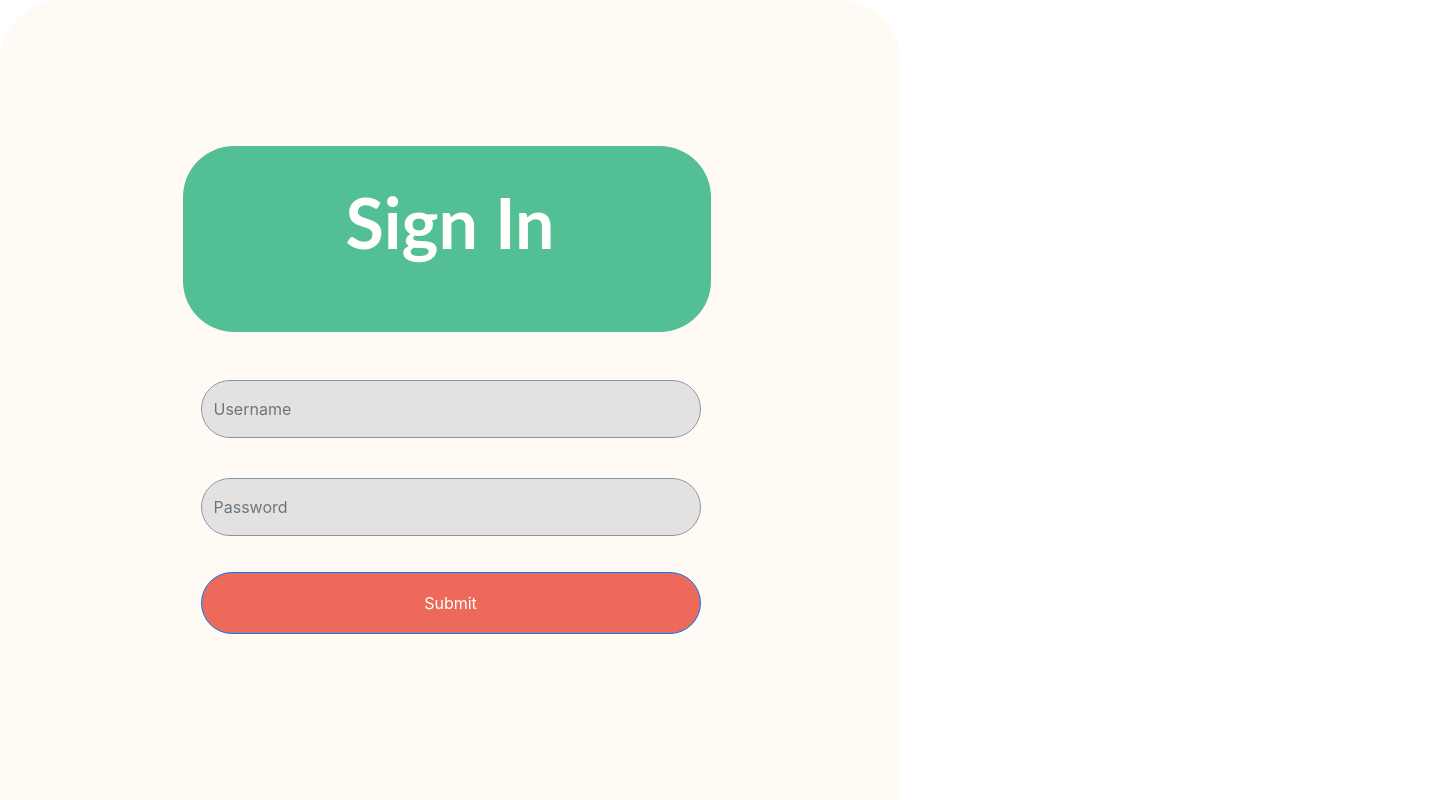
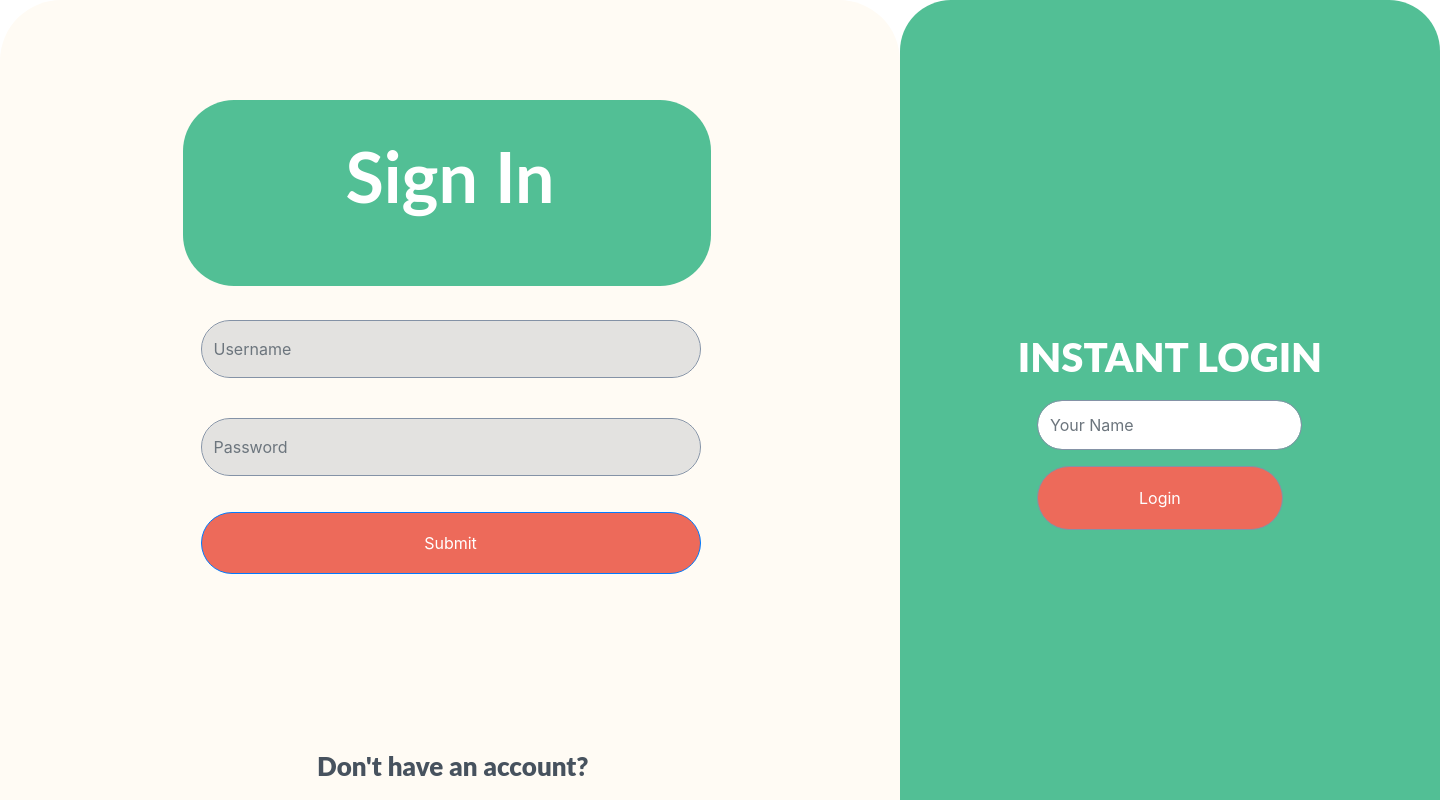
Before and after one commit to franckmartin3d/ChatApp, a React (Create React App) app in the folder chatapp/: page / in a window 1280 px wide. Shown: the top 800 px of the page, 1440 px wide, since content can reach past the window. Built offline with nearby package versions, Linux system fonts and the light colour scheme.

Commit message:
Login html done

```diff
--- a/chatapp/src/Login/Login.css
+++ b/chatapp/src/Login/Login.css
@@ -8,6 +8,9 @@
   }
 
 .jumbo-right {
+    position: absolute;
+    left: 900px;
+    top: 0px;
     background-color: #52BF95;
     border-radius: 51px;
     width: 540px;
@@ -16,7 +19,7 @@
   .green-h1 {
     position: absolute;
     left: 183px;
-    top: 146px;
+    top: 100px;
     background-color: #52BF95;
     border-radius: 51px;
     width: 528px;
@@ -40,7 +43,7 @@
 .form-position{
     position: absolute;
     left: 180.5px;
-    top: 360px;
+    top: 300px;
   }
 .form-username{
     position: relative;
@@ -76,7 +79,7 @@
   .account-text {
     position: absolute;
     left: 317px;
-    top: 850px;
+    top: 750px;
     color: #47525E;
     font-family: Lato;
     font-size: 26px;
@@ -88,7 +91,7 @@
   .sign-up-link {
     position: absolute;
     left: 363px;
-    top: 900px;
+    top: 800px;
     color: #ED6A5A;
     font-family: Lato;
     font-size: 26px;
@@ -96,3 +99,35 @@
     line-height: 33px;
     text-align: left;
   }
+
+  .instant-login {
+    position: absolute;
+    left: 970px;
+    top: 332px;
+    color: #FFFFFF;
+    font-family: Lato;
+    font-size: 40px;
+    font-weight: 900;
+    line-height: 50px;
+    width: 400px;
+    text-align: center;
+  }
+  .form-right{
+    position: absolute;
+    left: 1037px;
+    top: 400px;
+  }
+  .form-Instant {
+    background-color: #FFFFFF;
+    border: 1px solid #8492A6;
+    border-radius: 26px;
+    width: 265px;
+    height: 50px;
+  }
+  .form-Instant-button {
+    background-color: #ED6A5A;
+    border: 1px solid #8492A6;
+    border-radius: 100px;
+    width: 245.76px;
+    height: 64px;
+  }
--- a/chatapp/src/Login/Login.js
+++ b/chatapp/src/Login/Login.js
@@ -1,17 +1,14 @@
-import React, { Component } from 'react'
+import React, { Component } from "react";
 import "bootstrap/dist/css/bootstrap.min.css";
 import "./Login.css";
-import {Form }from 'react-bootstrap';
-import {Button }from 'react-bootstrap';
-
-
+import { Form } from "react-bootstrap";
+import { Button } from "react-bootstrap";
 
 export class Login extends Component {
   render() {
     return (
-
       <div className="jumbo-left">
-                <div className ="green-h1">
+        <div className="green-h1">
           <div className="sign-in">
             Sign In
           </div>
@@ -21,10 +18,16 @@ export class Login extends Component {
         <div className="form-position">
           <Form>
             <Form.Group controlId="formBasicEmail">
-
-                        <Form.Control className="form-username" type="Username" placeholder="Username" />
-                        <Form.Control className="form-username2" type="Password" placeholder="Password" />
-
+              <Form.Control
+                className="form-username"
+                type="Username"
+                placeholder="Username"
+              />
+              <Form.Control
+                className="form-username2"
+                type="Password"
+                placeholder="Password"
+              />
             </Form.Group>
 
             <Button className="form-button" type="submit">
@@ -33,19 +36,34 @@ export class Login extends Component {
           </Form>
         </div>
         {/* Account */}
-            <div className="account-text">
-            Don't have an account?
-            </div>
-            <div className="sign-up-link">
-            SIGN UP NOW
+        <div className="account-text">Don't have an account?</div>
+        <div className="sign-up-link">SIGN UP NOW</div>
+
+        {/* Jumbo right */}
+        <div className="jumbo-right"></div>
+            <div className="instant-login">
+                INSTANT LOGIN
             </div>
 
+            <div className="form-right">
+                <Form>
+                <Form.Group controlId="formInstant">
+                <Form.Control
+                    className="form-Instant"
+                    type="YourName"
+                    placeholder="Your Name"
+                />
+                </Form.Group>
+
+                <Button className="form-Instant-button" type="Login">
+                Login
+                </Button>
+            </Form>
+            </div>
       </div>
 
-
-
-        )
+    );
   }
 }
 
-export default Login
+export default Login;
```
Lines whose indentation alone changed are shown as unchanged.
